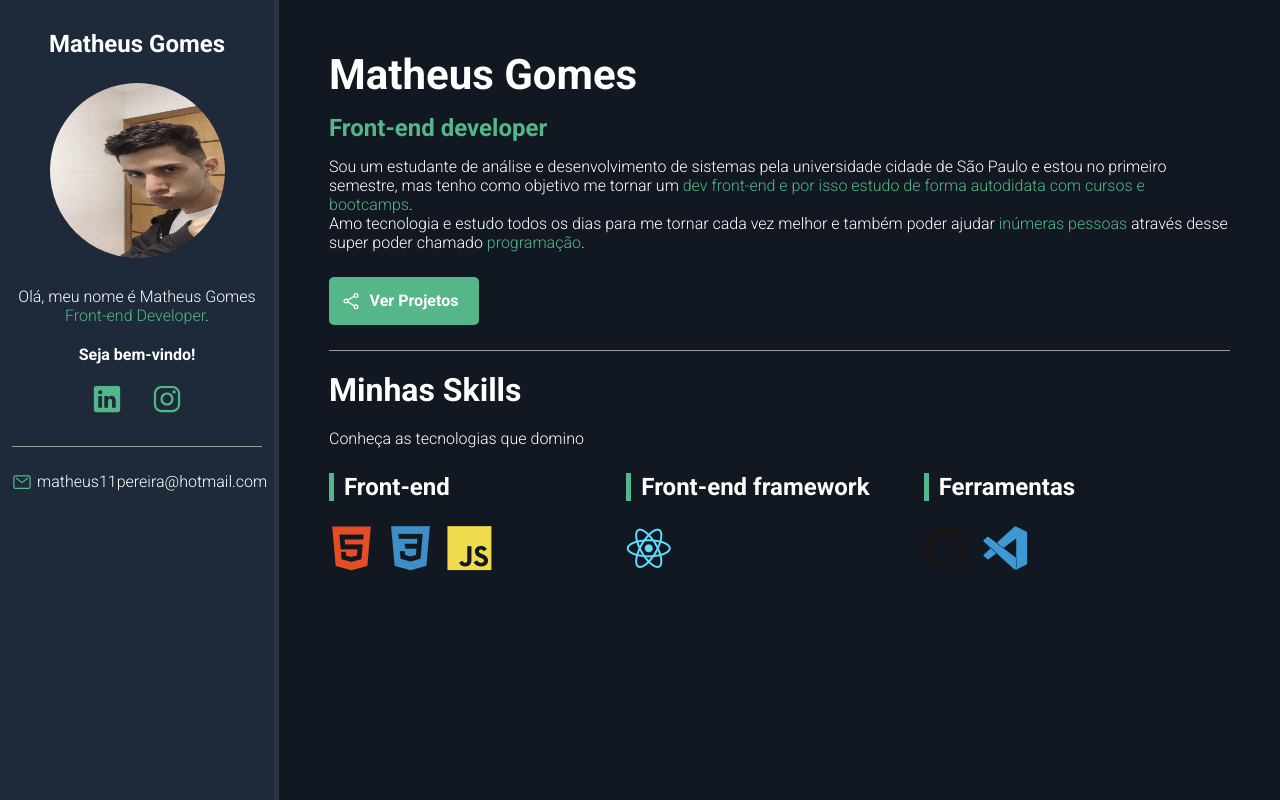
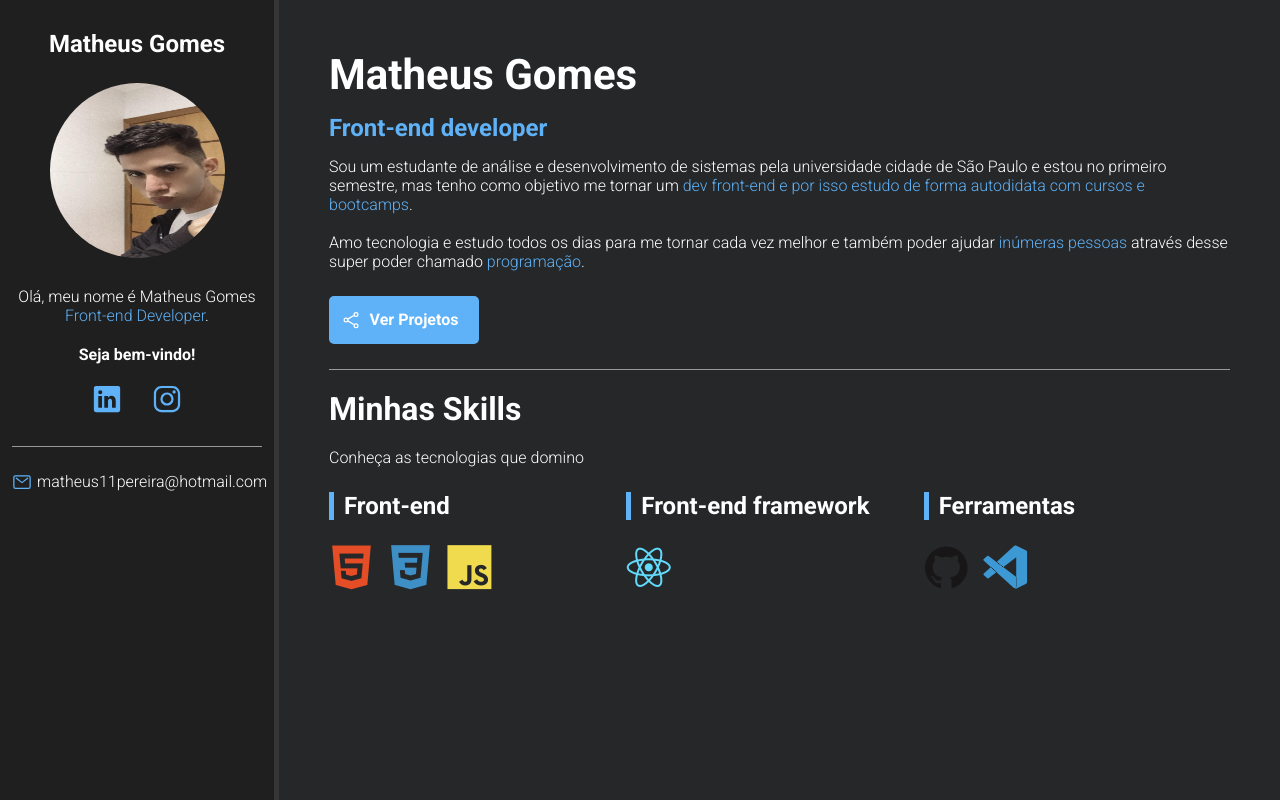
Before and after one commit to MathBR18/MathBR18.github.io, a plain HTML site: page index.html in a window 1280 px wide. Drawn offline with nearby package versions, Linux system fonts and the light colour scheme.

Commit message:
atualizando o portfolio

```diff
--- a/css/style.css
+++ b/css/style.css
@@ -8,12 +8,12 @@
 
   /* Variables */
   :root {
-    --main-color: #54B689;
+    --main-color: #5fb2f7;
     --main-text-color: #FFF;
     --border-color: #999;
-    --bio-bg-color: #1E2A3A;
-    --bio-border-color: #293544;
-    --about-bg-color: #111821;
+    --bio-bg-color: #1f1f20;
+    --bio-border-color: rgb(54, 54, 54);
+    --about-bg-color: #262729;
   }
 
   /* General */
@@ -186,7 +186,7 @@
   }
 
   /* Mobile */
-  @media(max-width:450px){
+  @media(max-width: 450px) {
 
     #container {
       flex-direction: column;
@@ -198,45 +198,39 @@
       border-bottom: 5px solid var(--bio-border-color);
     }
 
-    #bio-container h2{
+    #bio-container h2 {
       display: none;
     }
 
-    #bio-container p{
-        max-width:60%;
+    #bio-container p {
+      max-width: 60%;
       margin: 10px auto;
     }
 
-    #about-container{
+    #about-container {
       text-align: center;
       padding: 30px;
     }
 
-    #about-container, .description {
+    #about-container .description {
       margin: 10px auto;
-        max-width:100%;
+      max-width: 100%;
       line-height: 26px;
     }
 
-    #btn-projects{
+    #btn-projects {
       margin: 20px auto;
     }
 
-    .skills-box{
+    .skills-box {
       flex: 1 1 100%;
-        max-width:100%;
+      max-width: 100%;
       margin-bottom: 40px;
       text-align: left;
+    }
+
+    .skills-box i {
+      font-size: 60px;
+    }
 
   }
-
-    .skills-box i{
-        font-size:60px;
-
-    }
-
-
-
-
-
-  }
--- a/index.html
+++ b/index.html
@@ -24,10 +24,10 @@
             <p>Olá, meu nome é Matheus Gomes <span class="highlight">Front-end Developer</span>.</p>
             <p id="welcome-text">Seja bem-vindo!</p>
             <ul id="social-container">
-                <li><a href="#" target="_blank">
+                <li><a href="https://www.linkedin.com/in/matheus-gomes-a760bb220/" target="_blank">
                         <ion-icon name="logo-linkedin"></ion-icon>
                     </a></li>
-                <li><a href="#" target="_blank">
+                <li><a href="https://www.instagram.com/matheusgomesez/" target="_blank">
                         <ion-icon name="logo-instagram"></ion-icon>
                     </a></li>
             </ul>
@@ -39,13 +39,13 @@
         <section id="about-container">
             <h1 id="name">Matheus Gomes</h1>
             <p id="title"><span class="highlight">Front-end developer</span></p>
-            <p class="decription">Sou um estudante de análise e desenvolvimento de sistemas pela universidade cidade de
+            <p class="decription"> Sou um estudante de análise e desenvolvimento de sistemas pela universidade cidade de
                 São Paulo e estou no primeiro semestre, mas tenho como objetivo me tornar um <span class="highlight">dev
-                    front-end e por isso estudo de forma autodidata com cursos e bootcamps</span>.</p>
-            <p class="decription">Amo tecnologia e estudo todos os dias para me tornar cada vez melhor e também poder
+                    front-end e por isso estudo de forma autodidata com cursos e bootcamps</span>.</p><br>
+            <p class="decription"> Amo tecnologia e estudo todos os dias para me tornar cada vez melhor e também poder
                 ajudar <span class="highlight">inúmeras pessoas</span> através desse super poder chamado <span
                     class="highlight">programação</span>.
-                <a href="h" id="btn-projects">
+                <a href="https://github.com/MathBR18" id="btn-projects">
                     <ion-icon name="share-social-outline"></ion-icon> <span>Ver Projetos</span>
                 </a>
             <h2 id="skills-section-title">Minhas Skills</h2>
```
Lines whose indentation alone changed are shown as unchanged.
